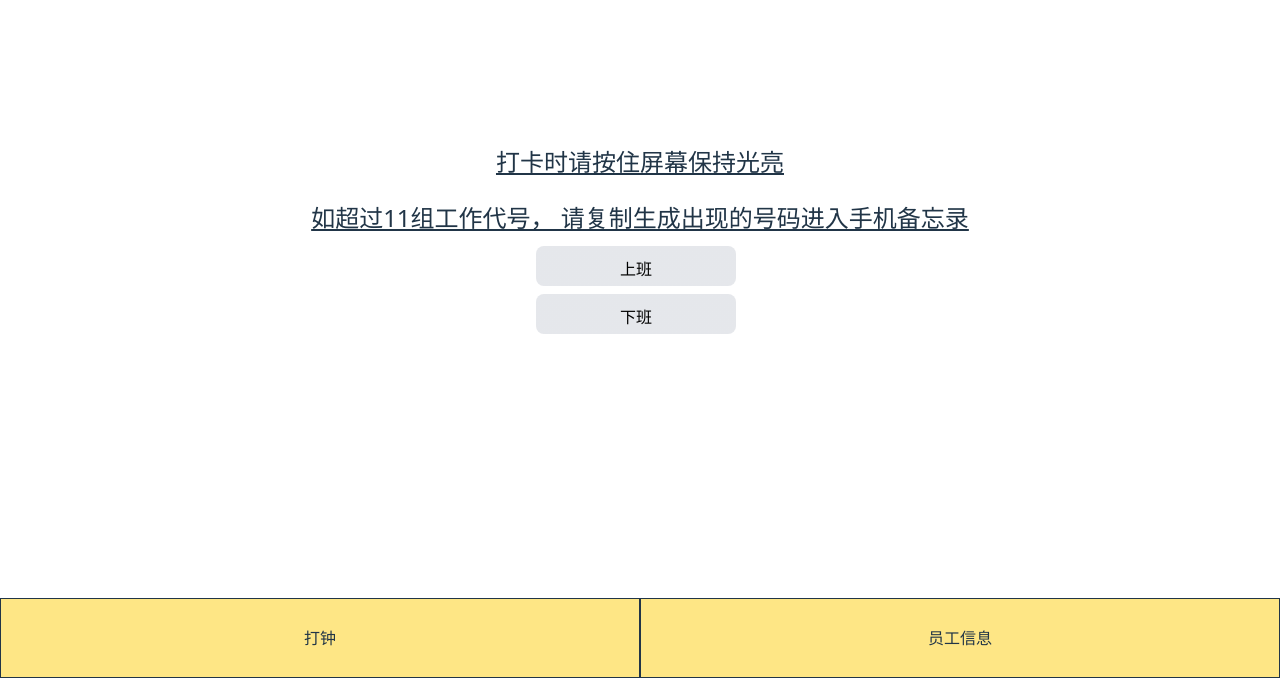
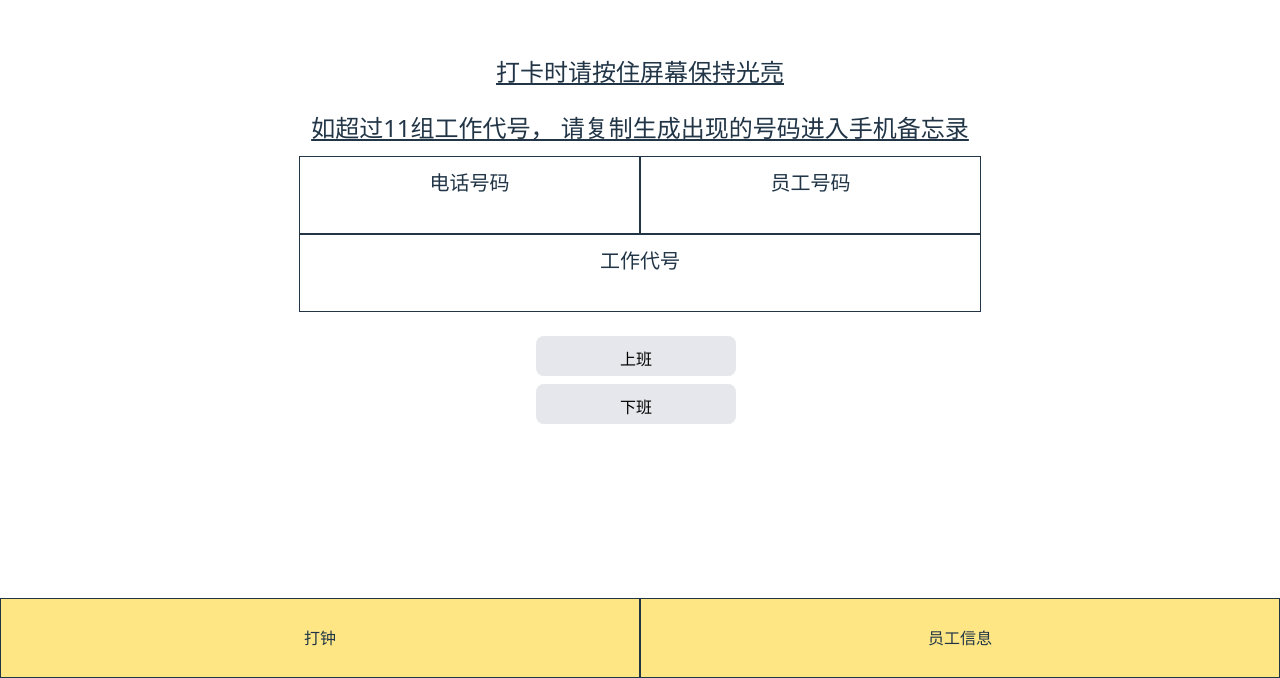
Before and after one commit to Haolinc/Homecare-Clocking-Dial-Uri-Generator, a React (Vite) app in the folder frontend/: page / in a window 1280 px wide. Shown: the part 122-800 px from the top of the page. Built offline with nearby package versions, Linux system fonts and the light colour scheme.

Commit message:
added clocking info in clocking page, and added border to NumberGenerate

```diff
--- /dev/null
+++ b/frontend/src/components/clocking/ClockingInfo.jsx
@@ -0,0 +1,22 @@
+import LabelText from "../common/LableText";
+
+export default function ClockingInfo({phoneNumber, employeeNumber, workNumber}){
+    return (
+        <>
+            <div className="w-full flex flex-row">
+                <div className="w-1/2 flex flex-col justify-center items-center border">
+                    <LabelText text='电话号码'/>
+                    <p className="p-3">{phoneNumber}</p>
+                </div>
+                <div className="w-1/2 flex flex-col justify-center items-center border">
+                    <LabelText text='员工号码'/>
+                    <p className="p-3">{employeeNumber}</p>
+                </div>
+            </div>
+            <div className="border">
+                <LabelText text='工作代号'/>
+                <p className="p-3">{workNumber}</p>
+            </div>
+        </>
+    )
+}
--- a/frontend/src/components/clocking/NumberGenerate.jsx
+++ b/frontend/src/components/clocking/NumberGenerate.jsx
@@ -5,7 +5,7 @@ import FunctionalButton from "../common/FunctionalButton"
 export default function NumberGenerateSection({generatedNumber}){
     return (
         <>
-            <div>
+            <div className="border">
                 <LabelText text='生成号码'/>
                 <p className='p-2 break-all' id="generated-number">{generatedNumber}</p>
                 <FunctionalButton text='复制号码' onClickFunction={() => copyToClipboard()}></FunctionalButton>
--- a/frontend/src/components/page/ClockingPage.jsx
+++ b/frontend/src/components/page/ClockingPage.jsx
@@ -1,4 +1,5 @@
 import ClockingButtons from "../clocking/ClockingButtons";
+import ClockingInfo from "../clocking/ClockingInfo";
 import NumberGenerateSection from "../clocking/NumberGenerate";
 import TopSectionText from "../clocking/TopSectionText";
 import { useState } from 'react'
@@ -12,6 +13,14 @@ export default function ClockingPage({inputValues}){
             <div>
                 <TopSectionText/>
             </div>
+            <div>
+                <ClockingInfo
+                    phoneNumber={phoneNumberObj.value}
+                    employeeNumber={employeeNumberObj.value}
+                    workNumber={workNumberObj.value}
+                />
+            </div>
+            <br/>
             <div>
                 <ClockingButtons
                     phoneNumber={phoneNumberObj.value}
```
